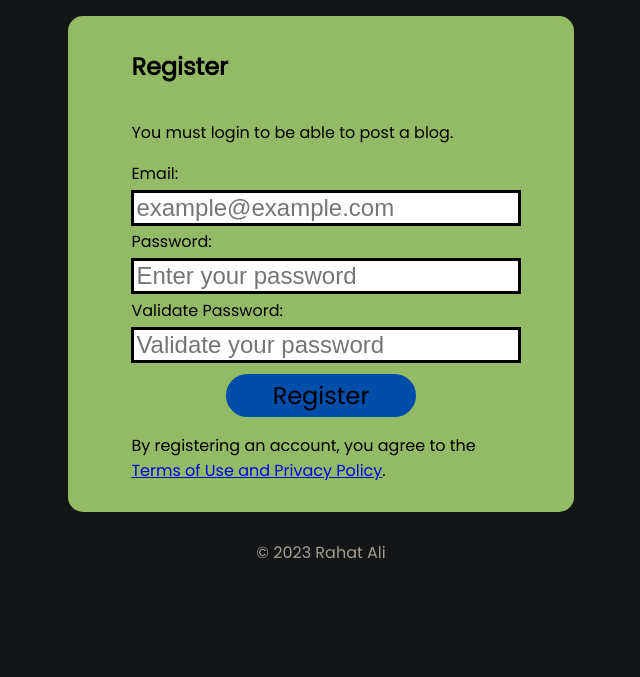
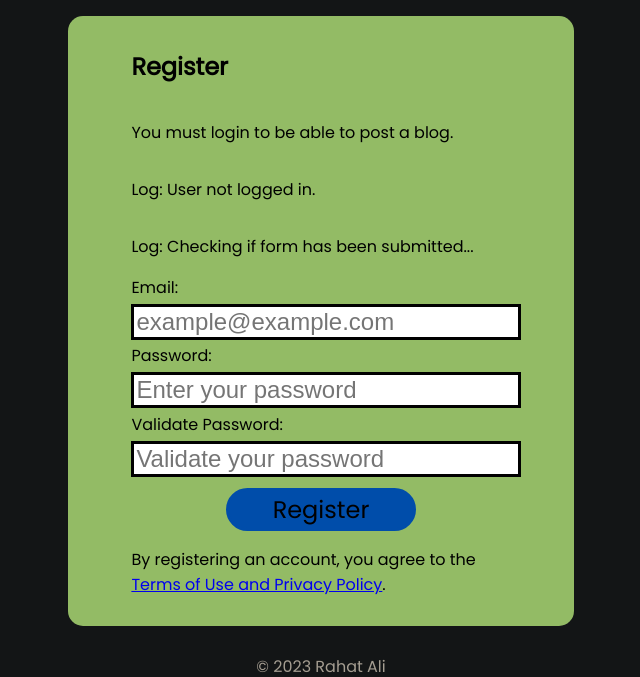
Before and after one commit to Rahat464/portfolio, a PHP site: page /register.php in a window 1280 px wide. Shown: the part 72-749 px from the top of the page, without its empty margins (319-959 px from the left). Run offline with PHP 8.4, Linux system fonts and the light colour scheme.

Commit message:
More debugging

```diff
--- a/register.php
+++ b/register.php
@@ -51,9 +51,15 @@
             }
 
             else {
-                session_destroy();
+                //session_destroy();
                 echo "<p>You must login to be able to post a blog.</p>";
+
+                //// Debugging
+                echo "<p>Log: User not logged in.</p>";
             }
+
+            //// Debugging
+            echo "<p>Log: Checking if form has been submitted...</p>";
 
             // Check if form has been submitted
             if (isset($_POST['email']) && isset($_POST['password']) && isset($_POST['confirmPassword'])) {
```
